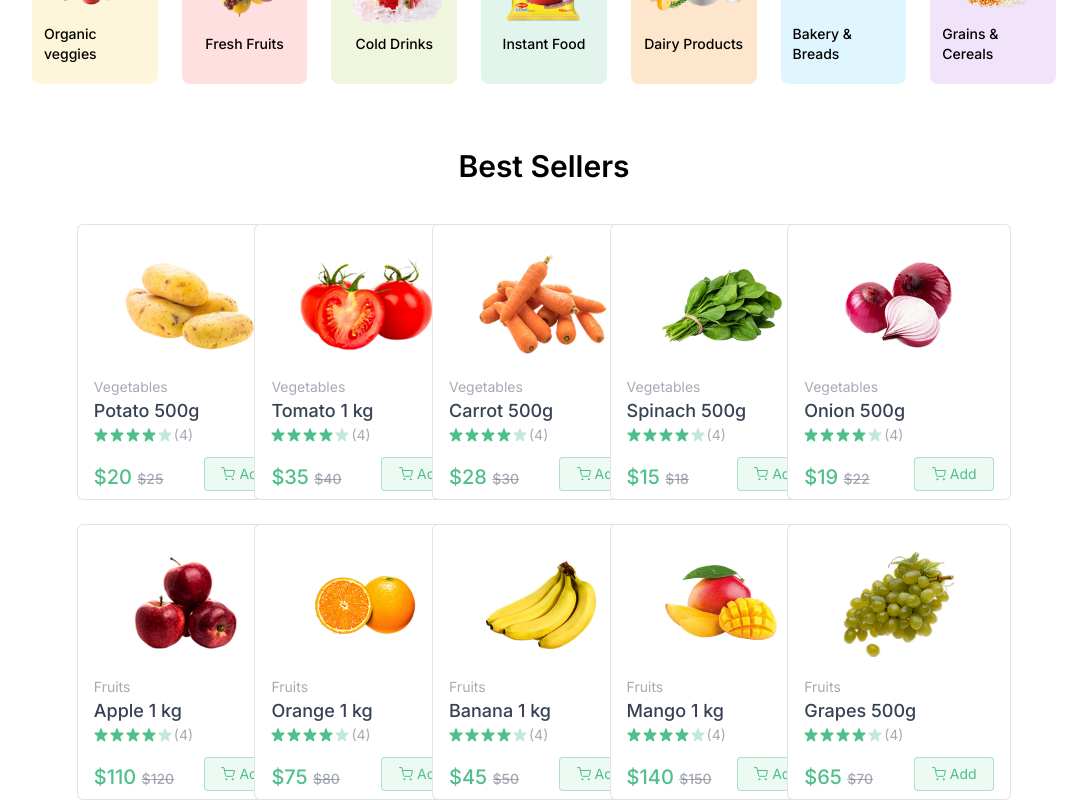
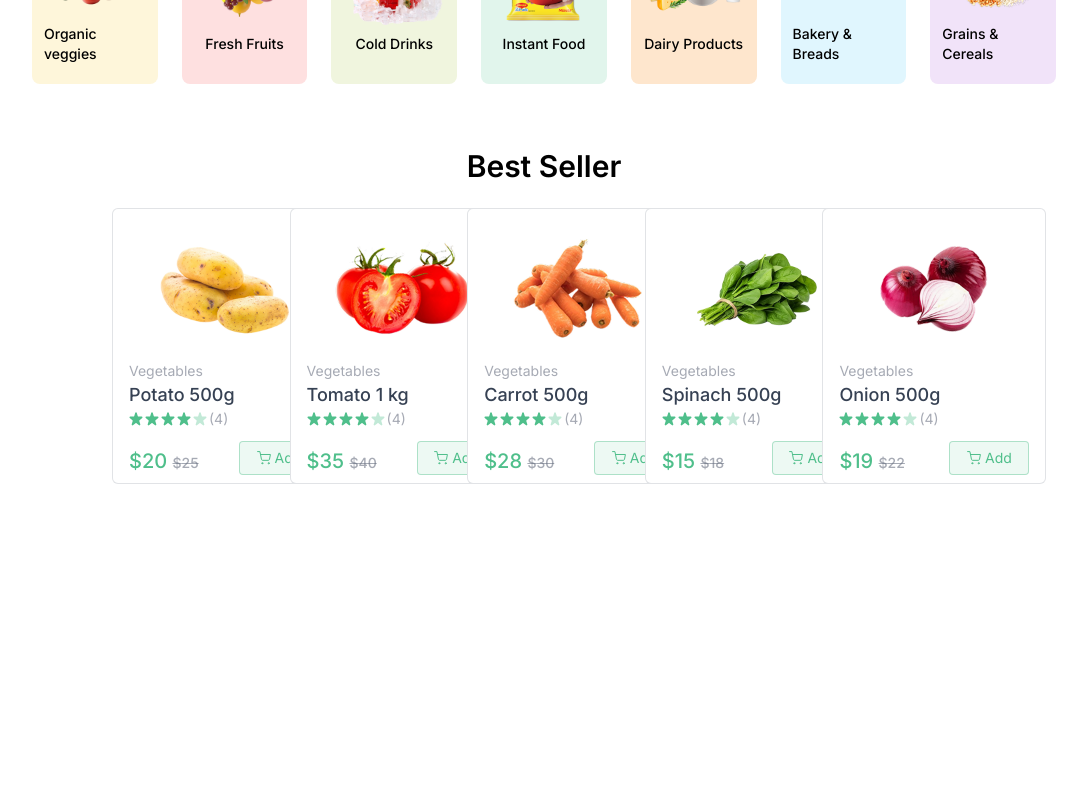
Before and after one commit to kithvin/Groceezy, a React (Vite) app in the folder Frontend/: page / in a window 1280 px wide. Shown: the part 736-1536 px from the top of the page, without its empty margins (96-1183 px from the left). After the commit the page ends 1220 px from the top, so only its background shows below. Built offline with nearby package versions, Linux system fonts and the light colour scheme.

Commit message:
Added some features in BestSeller component

```diff
--- a/Frontend/src/components/BestSeller.jsx
+++ b/Frontend/src/components/BestSeller.jsx
@@ -1,31 +1,54 @@
-import React from "react";
-import ProductCard from "./ProductCard";
-import { useAppContext } from "../context/AppContext";
+// import React from "react";
+// import ProductCard from "./ProductCard";
+// import { useAppContext } from "../context/AppContext";
 
-// BestSeller section
-function BestSeller() {
+// // BestSeller section
+// function BestSeller() {
+//   const { products } = useAppContext(); // Get products from context
+//   return (
+//     <div className="mt-16 px-4 md:px-8 lg:px-20">
+
+//       {/* Section title */}
+//       <h2 className="text-2xl md:text-3xl font-semibold text-center mb-10">
+//         Best Sellers
+//       </h2>
+
+//     {/* Product grid */}
+//       <div className="grid grid-cols-2 sm:grid-cols-3 md:grid-cols-3 lg:grid-cols-4 gap-6 xl:grid-cols-5">
+//         {products
+//           .filter((product) => product.inStock) // Only in-stock products
+//           .slice(0, 10)
+//           .map((product, index) => (
+//             <div key={index} className="flex justify-center">
+//               <ProductCard product={product} /> {/* Show product card */}
+//             </div>
+//           ))}
+//       </div>
+//     </div>
+//   );
+// }
+
+// export default BestSeller;
+
+import React from 'react'
+import ProductCard from './ProductCard'
+import { useAppContext } from '../context/AppContext'
+
+const BestSeller = () => {
   const { products } = useAppContext(); // Get products from context
   return (
-    <div className="mt-16 px-4 md:px-8 lg:px-20">
+    <div className='mt-16 px-4 md:px-8 lg:px-20'>
+    <p className='text-2xl md:text-3xl font-semibold text-center'>Best Seller</p>
+    <div className='grid  sm:grid-cols-3 md:grid-cols-4 gap-3 md:gap-6 lg:grid-cols-5 mt-6 justify-center'>
+      {products.filter((product) => product.inStock)
+      .slice(0, 5).map((product, index)=>(
+        <ProductCard key={index} product={product}/>
+      ))
+      }
 
-      {/* Section title */}
-      <h2 className="text-2xl md:text-3xl font-semibold text-center mb-10">
-        Best Sellers
-      </h2>
-
-    {/* Product grid */}
-      <div className="grid grid-cols-2 sm:grid-cols-3 md:grid-cols-3 lg:grid-cols-4 gap-6 xl:grid-cols-5">
-        {products
-          .filter((product) => product.inStock) // Only in-stock products
-          .slice(0, 10)
-          .map((product, index) => (
-            <div key={index} className="flex justify-center">
-              <ProductCard product={product} /> {/* Show product card */}
-            </div>
-          ))}
-      </div>
     </div>
-  );
+    </div>
+  )
 }
 
-export default BestSeller;
+export default BestSeller
--- a/Frontend/src/components/ProductCard.jsx
+++ b/Frontend/src/components/ProductCard.jsx
@@ -1,94 +1,171 @@
+// import React from "react";
+// import { assets } from "../assets/assets"; // Import image assets
+// import { useAppContext } from "../context/AppContext"; // Import global app context for cart handling and currency
+
+// // ProductCard Component
+// const ProductCard = ({ product }) => {
+//   // Destructuring values/functions from global app context
+//   const { currency, addToCart, removeFromCart, cartItems, navigate } =
+//     useAppContext();
+
+//   // Only render product card if product data is available
+//   return (
+//     product && (
+//       <div className="border border-gray-500/20 rounded-md md:px-4 px-3 py-2
+//       bg-white min-w-56 max-w-56 w-full">
+//         {/* Product Image */}
+//         <div
+//           onClick={() => {
+//             navigate(
+//               `/products/${product.category.toLowerCase()}/${product._id}`
+//             );
+//             scrollTo(0, 0);
+//           }}
+//           className="group cursor-pointer flex items-center justify-center px-2"
+//         >
+//           <img
+//             className="group-hover:scale-105 transition max-w-26 md:max-w-36"
+//             src={product.image[0]} // Show first image from product's image array
+//             alt={product.name}
+//           />
+//         </div>
+
+//         {/* Product Info Section */}
+//         <div className="text-gray-500/60 text-sm">
+//           <p>{product.category}</p> {/* Product Category */}
+//           {/* Product Name */}
+//           <p className="text-gray-700 font-medium text-lg truncate w-full">
+//             {product.name}
+//           </p>
+//           {/* Static Star Ratings */}
+//           <div className="flex items-center gap-0.5">
+//             {Array(5)
+//               .fill("")
+//               .map((_, i) => (
+//                 <img
+//                   key={i}
+//                   className="md:w-3.5 w3"
+//                   src={i < 4 ? assets.star_icon : assets.star_dull_icon} // Fill first 4 stars as active
+//                   alt="star"
+//                 />
+//               ))}
+//             <p>(4)</p> {/* Hardcoded rating count */}
+//           </div>
+//           {/* Price and Cart Controls */}
+//           <div className="flex items-end justify-between mt-3">
+//             {/* Offer Price and Original Price */}
+//             <p className="md:text-xl text-base font-medium text-primary">
+//               {currency}{product.offerPrice}{" "}
+//               <span className="text-gray-500/60 md:text-sm text-xs line-through">
+//                 {currency}{product.price}
+//               </span>
+//             </p>
+
+//             {/* Add to Cart / Quantity Controls */}
+//             <div onClick={(e) => e.stopPropagation()} className="text-primary">
+//               {!cartItems[product._id] ? (
+//                 <button
+//                   className="flex items-center justify-center gap-1 bg-primary/10 border border-primary/40 md:w-[80px] w-[64px] h-[34px] rounded cursor-pointer"
+//                   onClick={() => addToCart(product._id)} // Add product to cart
+//                 >
+//                   <img src={assets.cart_icon} alt="cart_icon" />
+//                   Add
+//                 </button>
+//               ) : (
+//                 // If product is already in the cart, show quantity control
+//                 <div className="flex items-center justify-center gap-2 md:w-20 w-16 h-[34px] bg-primary/25 rounded select-none">
+//                   {/* Decrease quantity */}
+//                   <button
+//                     onClick={() => removeFromCart(product._id)}
+//                     className="cursor-pointer text-md px-2 h-full"
+//                   >
+//                     -
+//                   </button>
+
+//                   {/* Show current item count in cart */}
+//                   <span className="w-5 text-center">
+//                     {cartItems[product._id]}
+//                   </span>
+
+//                   {/* Increase quantity */}
+//                   <button
+//                     onClick={() => addToCart(product._id)}
+//                     className="cursor-pointer text-md px-2 h-full"
+//                   >
+//                     +
+//                   </button>
+//                 </div>
+//               )}
+//             </div>
+//           </div>
+//         </div>
+//       </div>
+//     )
+//   );
+// };
+
+// export default ProductCard;
+
 import React from "react";
-import { assets } from "../assets/assets"; // Import image assets
-import { useAppContext } from "../context/AppContext"; // Import global app context for cart handling and currency
+import { assets } from "../assets/assets";
+import { useAppContext } from "../context/AppContext";
 
-// ProductCard Component
-const ProductCard = ({ product }) => {
-  // Destructuring values/functions from global app context
-  const { currency, addToCart, removeFromCart, cartItems, navigate } =
-    useAppContext();
+const ProductCard = ({product}) => {
 
-  // Only render product card if product data is available
-  return (
-    product && (
+  const [count, setCount] = React.useState(0);
+  const {currency, addToCart, removeFromCart, cartItems, navigate} = useAppContext();
+
+    return product && (
     <div className="border border-gray-500/20 rounded-md md:px-4 px-3 py-2 bg-white min-w-56 max-w-56 w-full">
-        {/* Product Image */}
-        <div
-          onClick={() => {
-            navigate(
-              `/products/${product.category.toLowerCase()}/${product._id}`
-            );
-            scrollTo(0, 0);
-          }}
-          className="group cursor-pointer flex items-center justify-center px-2"
-        >
+      <div className="group cursor-pointer flex items-center justify-center px-2">
         <img
           className="group-hover:scale-105 transition max-w-26 md:max-w-36"
-            src={product.image[0]} // Show first image from product's image array
+          src={product.image[0]}
           alt={product.name}
         />
       </div>
-
-        {/* Product Info Section */}
       <div className="text-gray-500/60 text-sm">
-          <p>{product.category}</p> {/* Product Category */}
-          {/* Product Name */}
+        <p>{product.category}</p>
         <p className="text-gray-700 font-medium text-lg truncate w-full">
           {product.name}
         </p>
-          {/* Static Star Ratings */}
         <div className="flex items-center gap-0.5">
           {Array(5)
             .fill("")
-              .map((_, i) => (
-                <img
-                  key={i}
-                  className="md:w-3.5 w3"
-                  src={i < 4 ? assets.star_icon : assets.star_dull_icon} // Fill first 4 stars as active
-                  alt="star"
-                />
-              ))}
-            <p>(4)</p> {/* Hardcoded rating count */}
+            .map((_, i) =>
+
+                <img key={i} className="md:w-3.5 w3" src= {i < 4 ? assets.star_icon : assets.star_dull_icon} alt="" />
+
+            )}
+          <p>(4)</p>
         </div>
-          {/* Price and Cart Controls */}
         <div className="flex items-end justify-between mt-3">
-            {/* Offer Price and Original Price */}
           <p className="md:text-xl text-base font-medium text-primary">
             {currency}{product.offerPrice}{" "}
             <span className="text-gray-500/60 md:text-sm text-xs line-through">
             {currency}{product.price}
             </span>
           </p>
-
-            {/* Add to Cart / Quantity Controls */}
-            <div onClick={(e) => e.stopPropagation()} className="text-primary">
+          <div onClick={(e) => {e.stopPropagation();}} className="text-primary">
             {!cartItems[product._id] ? (
               <button
                 className="flex items-center justify-center gap-1 bg-primary/10 border border-primary/40 md:w-[80px] w-[64px] h-[34px] rounded cursor-pointer"
-                  onClick={() => addToCart(product._id)} // Add product to cart
+                onClick={() => addToCart(product._id)}
               >
               <img src={assets.cart_icon} alt="cart_icon" />
                 Add
               </button>
             ) : (
-                // If product is already in the cart, show quantity control
               <div className="flex items-center justify-center gap-2 md:w-20 w-16 h-[34px] bg-primary/25 rounded select-none">
-                  {/* Decrease quantity */}
                 <button
-                    onClick={() => removeFromCart(product._id)}
+                  onClick={() => {removeFromCart(product._id)}}
                   className="cursor-pointer text-md px-2 h-full"
                 >
                   -
                 </button>
-
-                  {/* Show current item count in cart */}
-                  <span className="w-5 text-center">
-                    {cartItems[product._id]}
-                  </span>
-
-                  {/* Increase quantity */}
+                <span className="w-5 text-center">{cartItems[product._id]}</span>
                 <button
-                    onClick={() => addToCart(product._id)}
+                  onClick={() => {addToCart(product._id)}}
                   className="cursor-pointer text-md px-2 h-full"
                 >
                   +
@@ -99,7 +176,6 @@ const ProductCard = ({ product }) => {
         </div>
       </div>
     </div>
-    )
   );
 };
 
```
Lines whose indentation alone changed are shown as unchanged.
